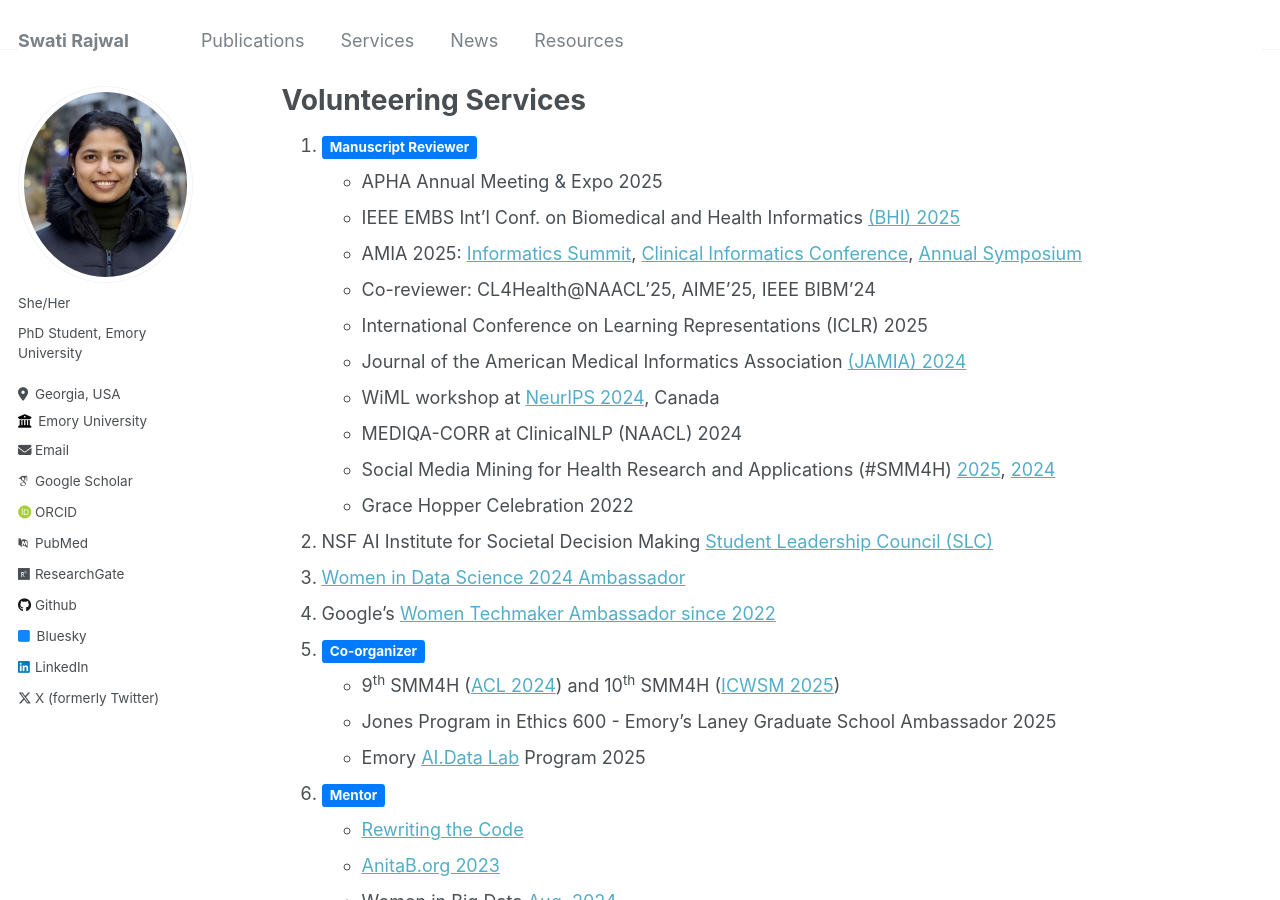
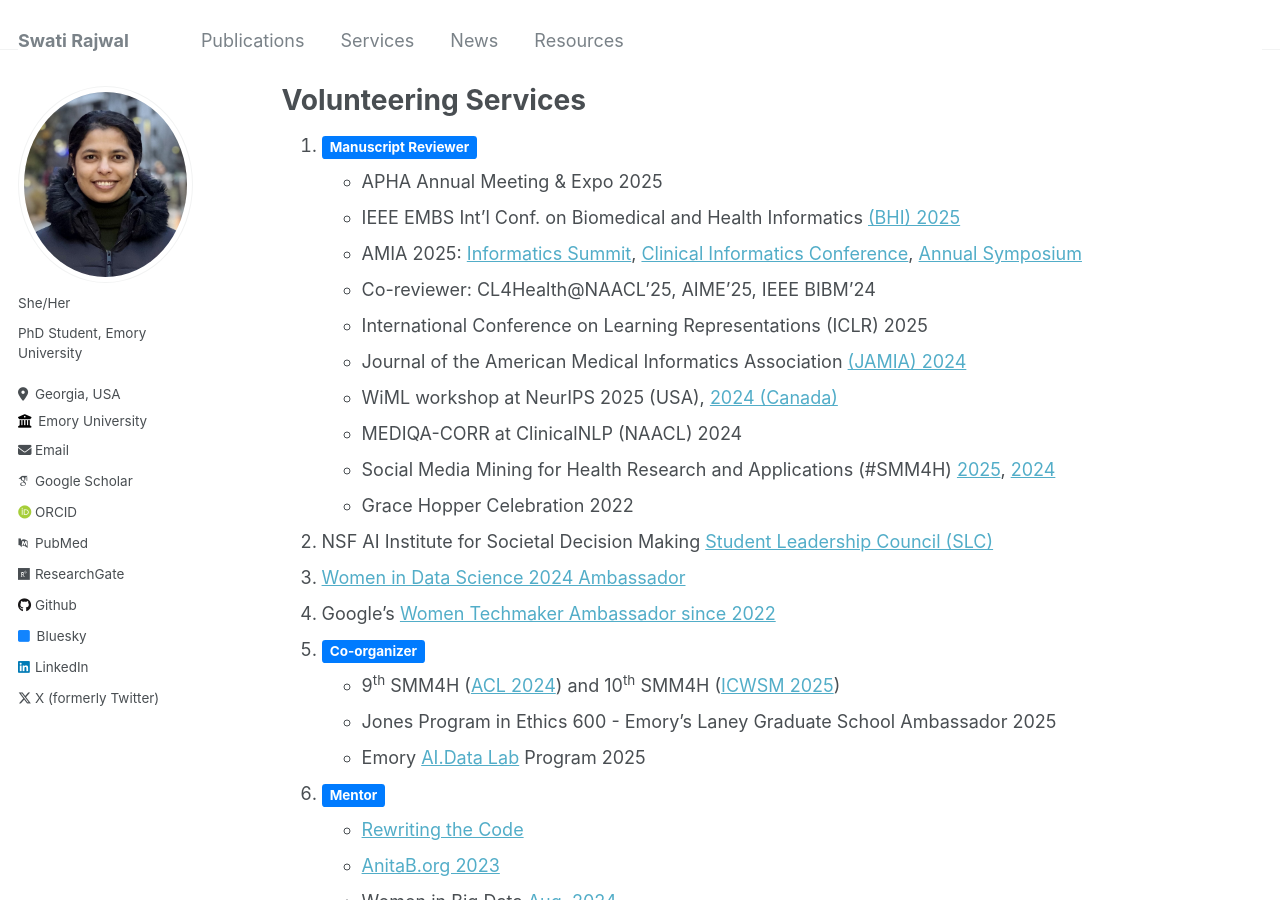
Before and after one commit to swati-rajwal/swati-rajwal.github.io, a Jekyll site: the page built from _pages/services.md, in a window 1280 px wide and 900 px high. Built offline with Jekyll 4.4.1, drawn with Linux system fonts in a browser that asks for light colours; some web fonts are replaced.

Commit message:
Update services.md

```diff
--- a/_pages/services.md
+++ b/_pages/services.md
@@ -12,7 +12,7 @@ author_profile: true
    * Co-reviewer: CL4Health@NAACL'25, AIME'25, IEEE BIBM'24
    * International Conference on Learning Representations (ICLR) 2025
    * Journal of the American Medical Informatics Association <a href="https://fdslive.oup.com/www.oup.com/academic/pdf/reviewer-certificate/jamia-12481742867999068944_cert.pdf" target="_blank">(JAMIA) 2024</a>
-   * WiML workshop at <a href="https://sites.google.com/wimlworkshop.org/wiml-2024/program?authuser=0#h.1dzx6aq157xv" target="_blank">NeurIPS 2024</a>, Canada
+   * WiML workshop at NeurIPS 2025 (USA), <a href="https://sites.google.com/wimlworkshop.org/wiml-2024/program?authuser=0#h.1dzx6aq157xv" target="_blank">2024 (Canada)</a>
    * MEDIQA-CORR at ClinicalNLP (NAACL) 2024
    * Social Media Mining for Health Research and Applications (#SMM4H) <a href="https://workshop-proceedings.icwsm.org/pdf/2025_55.pdf" target="_blank">2025</a>, <a href="https://aclanthology.org/2024.smm4h-1.40/" target="_blank">2024</a>
    * Grace Hopper Celebration 2022
```
